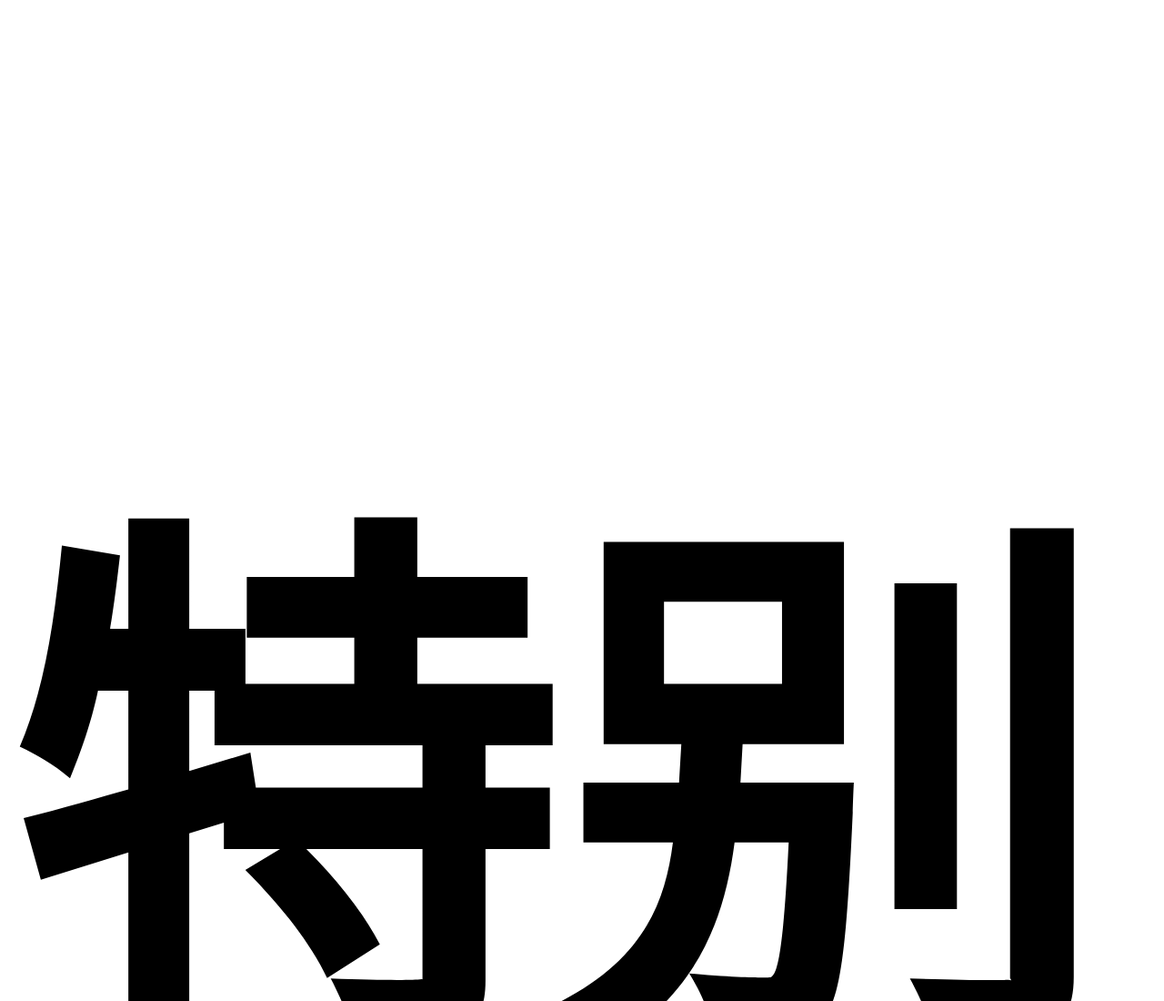
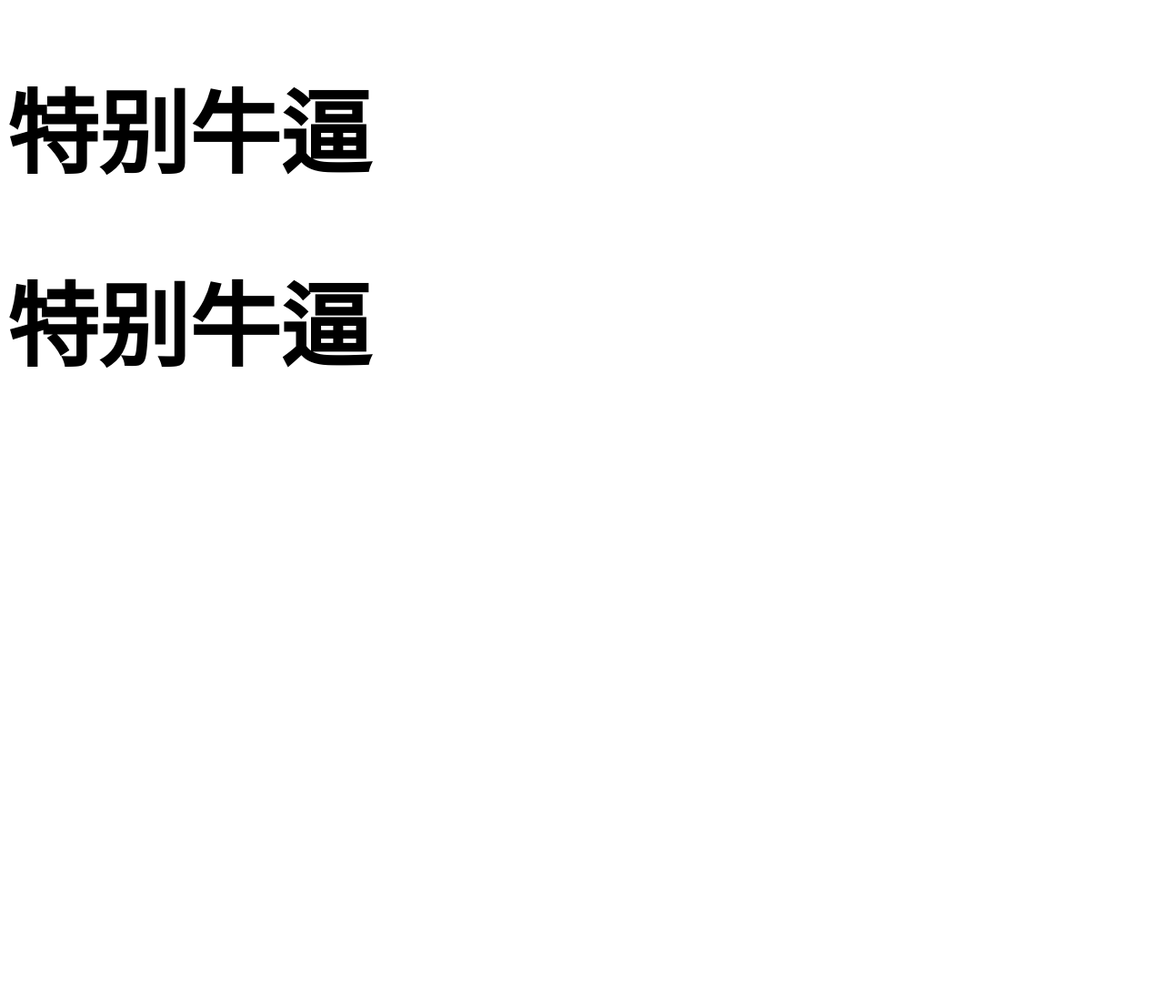
Before and after one commit to Echo974618105/-, a plain HTML site: page index.html in a window 1280 px wide. Shown: the top 1100 px of the page at 91% size. After the commit the page ends 800 px from the top, so only its background shows below. Drawn offline with Linux system fonts and the light colour scheme.

Commit message:
添加了牛逼

```diff
--- a/index.html
+++ b/index.html
@@ -2,7 +2,7 @@
  * @Author: Echo974618105 974618105@qq.com
  * @Date: 2022-06-20 11:18:34
  * @LastEditors: Echo974618105 974618105@qq.com
- * @LastEditTime: 2022-06-21 14:22:33
+ * @LastEditTime: 2022-06-21 14:45:27
  * @FilePath: \前端d:\Users\zmh\就业班\案例练习\git\day01\pro1.html
  * @Description: 这是默认设置,请设置`customMade`, 打开koroFileHeader查看配置 进行设置: https://github.com/OBKoro1/koro1FileHeader/wiki/%E9%85%8D%E7%BD%AE
 -->
@@ -16,13 +16,14 @@
     <title>Document</title>
     <style>
         h1 {
-            font-size: 600px;
+            font-size: 100px;
         }
     </style>
 </head>
 
 <body>
     <h1>特别牛逼</h1>
+    <h1>特别牛逼</h1>
 </body>
 
 </html>
```
